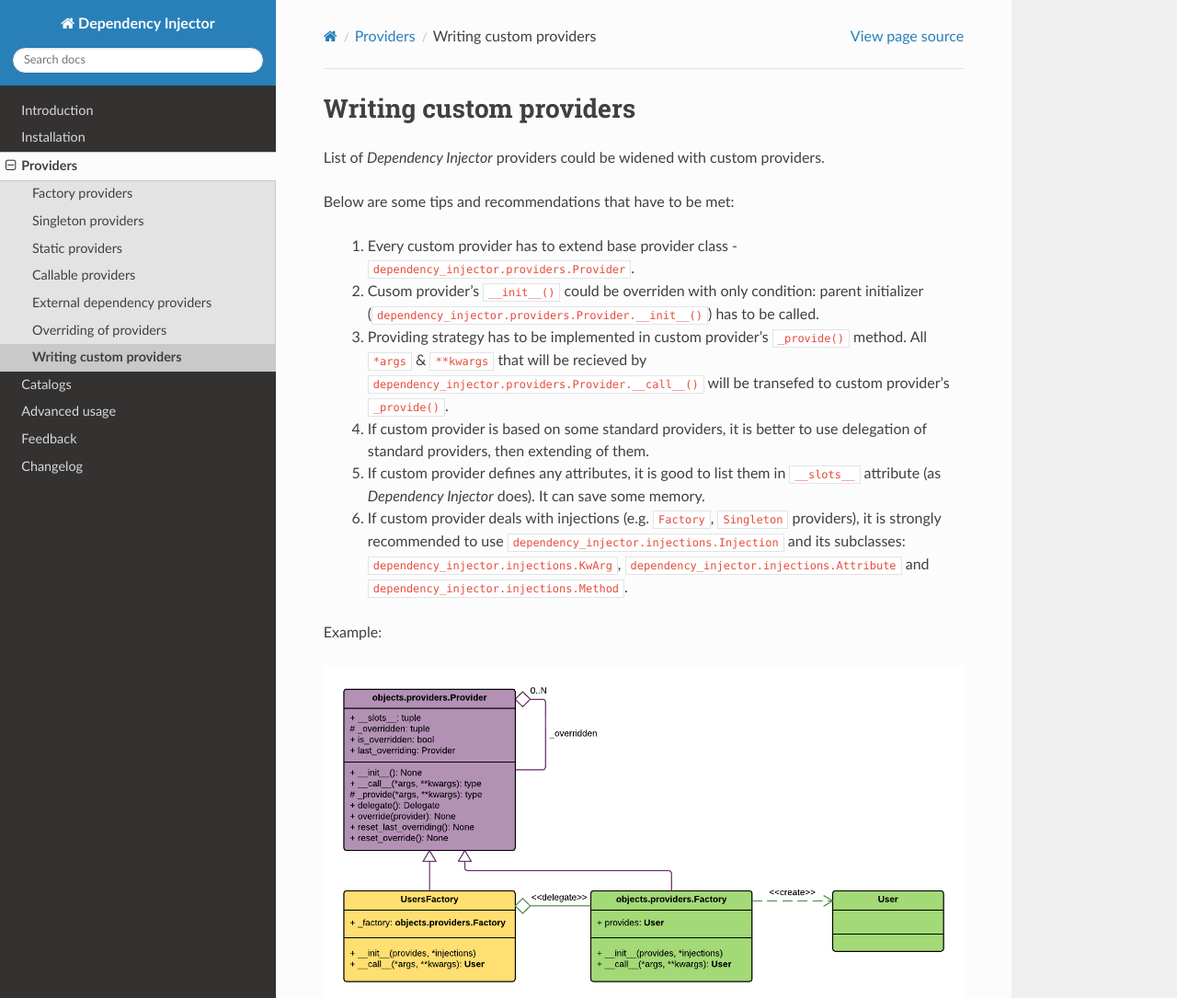
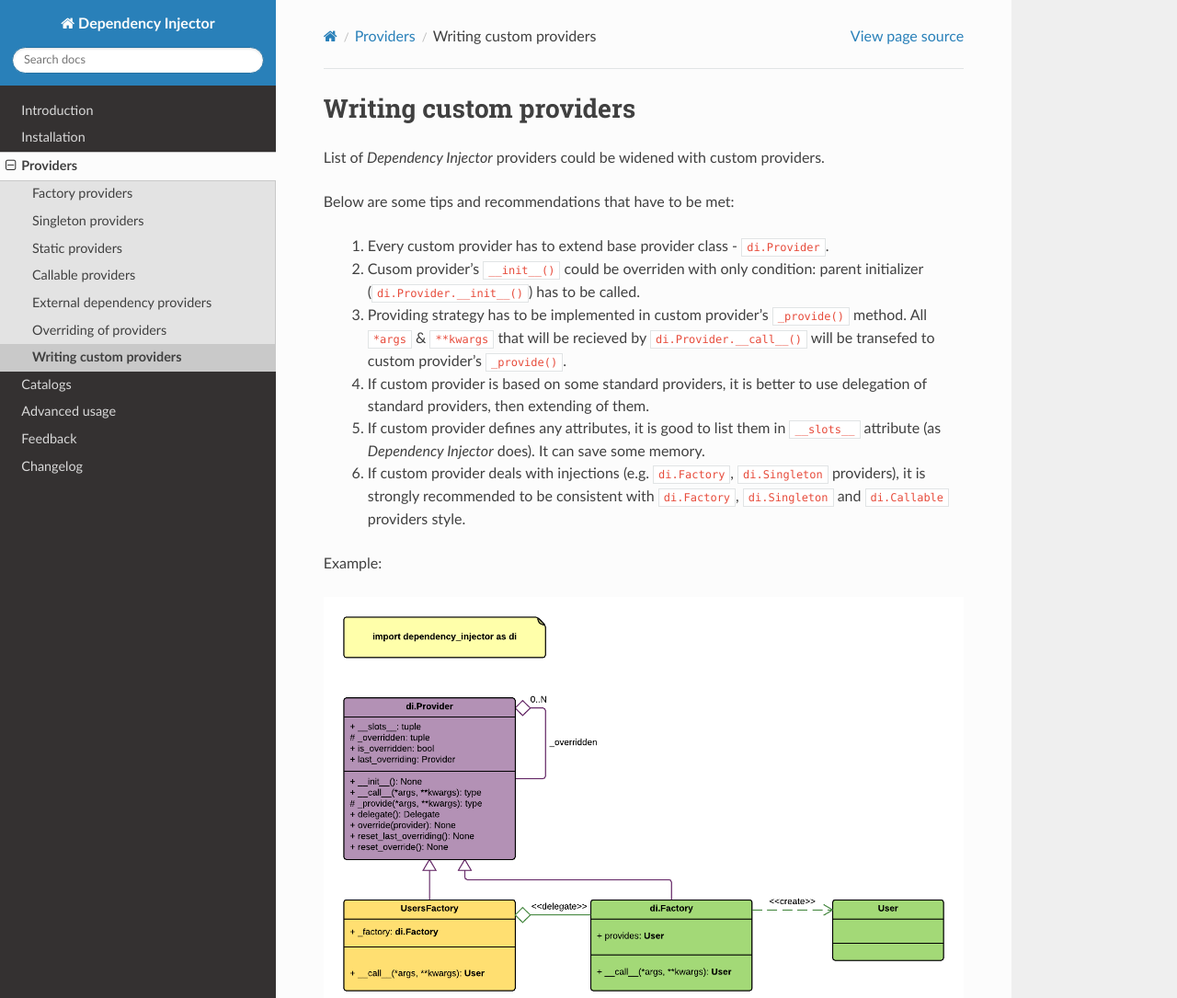
Before and after one commit to ets-labs/python-dependency-injector, a Sphinx documentation site: the page built from docs/providers/custom.rst, in a window 1280 px wide and 1387 px high, cut to the strip 0-1085 px from the top of the window. Shown: the whole strip at 92% size. Built offline with Sphinx 7.4.7 and the Read the Docs theme 2.0.0, drawn with Linux system fonts in a browser that asks for light colours.

Commit message:
Update docs about writing custom providers

```diff
--- a/docs/providers/custom.rst
+++ b/docs/providers/custom.rst
@@ -6,26 +6,22 @@ List of *Dependency Injector* providers could be widened with custom providers.
 Below are some tips and recommendations that have to be met:
 
     1. Every custom provider has to extend base provider class -
-       ``dependency_injector.providers.Provider``.
+       ``di.Provider``.
     2. Cusom provider's ``__init__()`` could be overriden with only condition:
-       parent initializer
-       (``dependency_injector.providers.Provider.__init__()``) has to be called.
+       parent initializer (``di.Provider.__init__()``) has to be called.
     3. Providing strategy has to be implemented in custom provider's
        ``_provide()`` method. All ``*args`` & ``**kwargs`` that will be
-       recieved by ``dependency_injector.providers.Provider.__call__()`` will be
-       transefed
-       to custom provider's ``_provide()``.
+       recieved by ``di.Provider.__call__()`` will be transefed to custom
+       provider's ``_provide()``.
     4. If custom provider is based on some standard providers, it is better to
        use delegation of standard providers, then extending of them.
     5. If custom provider defines any attributes, it is good to list them in
        ``__slots__`` attribute (as *Dependency Injector* does). It can save
        some memory.
-    6. If custom provider deals with injections (e.g. ``Factory``,
-       ``Singleton`` providers), it is strongly recommended to use
-       ``dependency_injector.injections.Injection`` and its subclasses:
-       ``dependency_injector.injections.KwArg``,
-       ``dependency_injector.injections.Attribute`` and
-       ``dependency_injector.injections.Method``.
+    6. If custom provider deals with injections (e.g. ``di.Factory``,
+       ``di.Singleton`` providers), it is strongly recommended to be
+       consistent with ``di.Factory``, ``di.Singleton`` and ``di.Callable``
+       providers style.
 
 Example:
 
```
Also changed, not shown: docs/images/providers/custom_provider.png, 1 other file.
